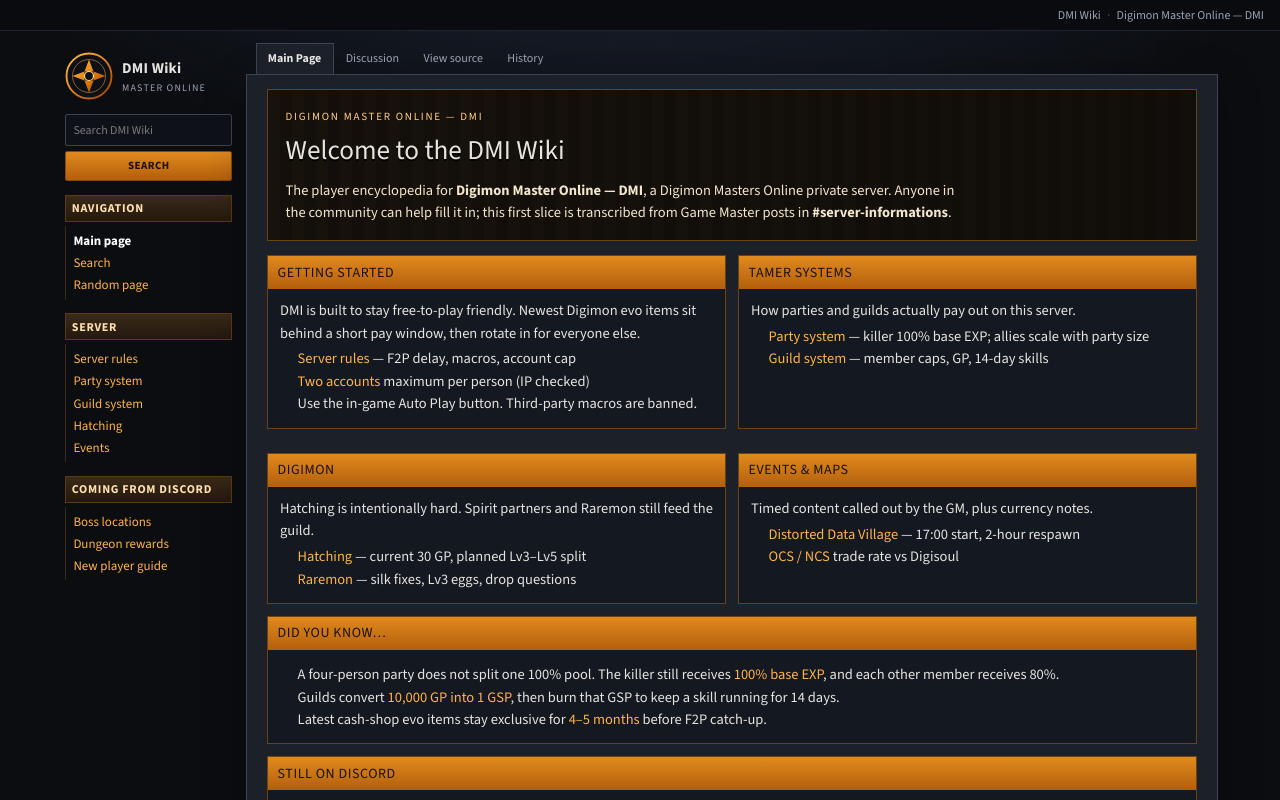
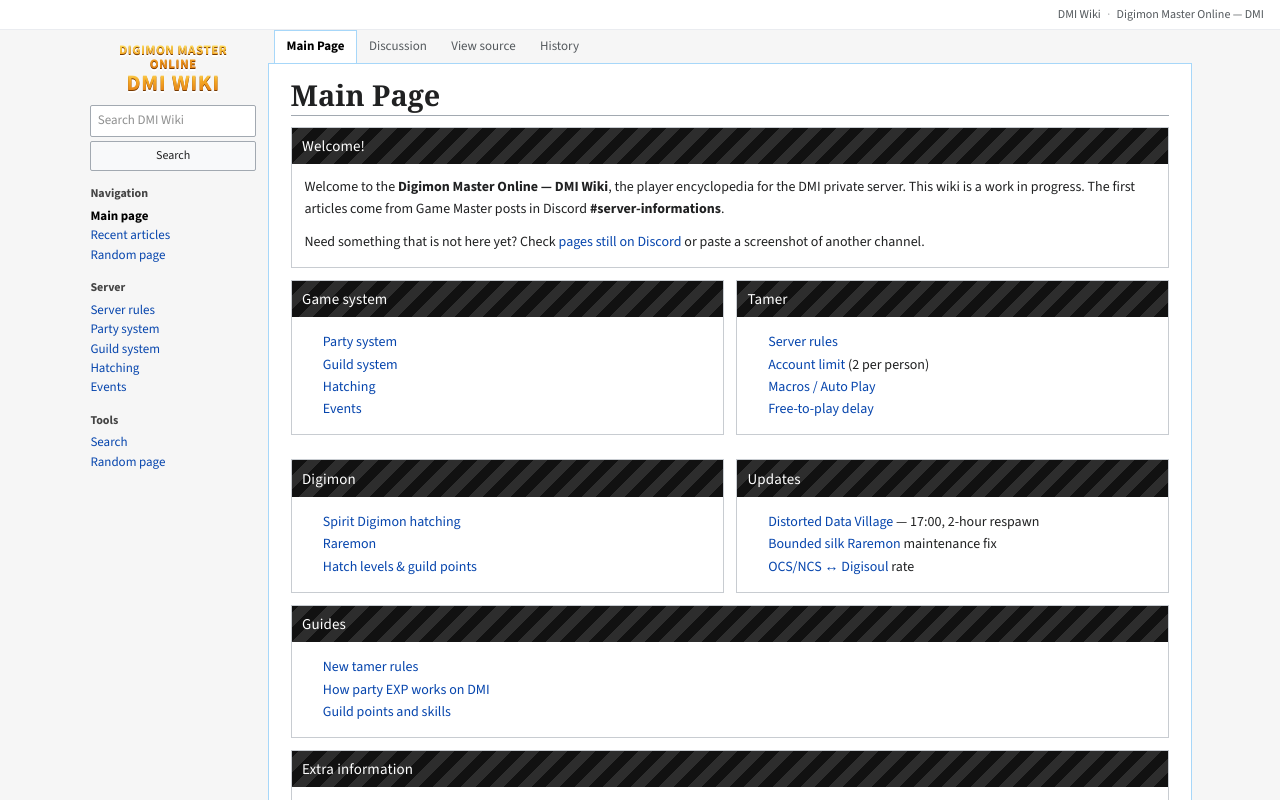
Before and after one commit to Eldonz0/dmi-wiki, a Next.js app: page / in a window 1280 px wide. Shown: the top 800 px of the page. Built offline with nearby package versions, Linux system fonts and the light colour scheme.

Commit message:
Match dmowiki light MediaWiki skin
Switch to gray page chrome, gold wordmark, blue links, and black diagonal-stripe portal headers based on the live DMO wiki layout.

Co-authored-by: seldakkak96 <seldakkak96@gmail.com>

```diff
--- a/src/app/globals.css
+++ b/src/app/globals.css
@@ -50,38 +50,38 @@
 }
 
 :root {
-  --background: #0b0d11;
-  --foreground: #e6e4df;
-  --card: #1b2029;
-  --card-foreground: #e6e4df;
-  --popover: #1b2029;
-  --popover-foreground: #e6e4df;
-  --primary: #ffb347;
-  --primary-foreground: #1a1004;
-  --secondary: #24180e;
-  --secondary-foreground: #ffe0b0;
-  --muted: #1a1e27;
-  --muted-foreground: #9aa3b2;
-  --accent: #24180e;
-  --accent-foreground: #ffe0b0;
+  --background: #f6f6f6;
+  --foreground: #202122;
+  --card: #ffffff;
+  --card-foreground: #202122;
+  --popover: #ffffff;
+  --popover-foreground: #202122;
+  --primary: #0645ad;
+  --primary-foreground: #ffffff;
+  --secondary: #eaecf0;
+  --secondary-foreground: #202122;
+  --muted: #f8f9fa;
+  --muted-foreground: #54595d;
+  --accent: #eaecf0;
+  --accent-foreground: #202122;
   --destructive: oklch(0.577 0.245 27.325);
-  --border: #3c4454;
-  --input: #3c4454;
-  --ring: #ffb347;
-  --chart-1: #ffb347;
-  --chart-2: #88c0ff;
-  --chart-3: #e07a12;
-  --chart-4: #7ad0a0;
-  --chart-5: #c090ff;
-  --radius: 0.3rem;
-  --sidebar: #12151c;
-  --sidebar-foreground: #e6e4df;
-  --sidebar-primary: #ffb347;
-  --sidebar-primary-foreground: #1a1004;
-  --sidebar-accent: #24180e;
-  --sidebar-accent-foreground: #ffe0b0;
-  --sidebar-border: #3c4454;
-  --sidebar-ring: #ffb347;
+  --border: #c8ccd1;
+  --input: #a2a9b1;
+  --ring: #0645ad;
+  --chart-1: #0645ad;
+  --chart-2: #e07a12;
+  --chart-3: #14866d;
+  --chart-4: #b32424;
+  --chart-5: #54595d;
+  --radius: 0.25rem;
+  --sidebar: #f8f9fa;
+  --sidebar-foreground: #202122;
+  --sidebar-primary: #0645ad;
+  --sidebar-primary-foreground: #ffffff;
+  --sidebar-accent: #eaecf0;
+  --sidebar-accent-foreground: #202122;
+  --sidebar-border: #c8ccd1;
+  --sidebar-ring: #0645ad;
 }
 
 .dark {
--- a/src/app/layout.tsx
+++ b/src/app/layout.tsx
@@ -26,7 +26,7 @@ export default function RootLayout({ children }: LayoutProps<"/">) {
   return (
     <html
       lang="en"
-      className={`dark ${sourceSans.variable} ${sourceSerif.variable} h-full`}
+      className={`${sourceSans.variable} ${sourceSerif.variable} h-full`}
     >
       <body className="min-h-full flex flex-col">
         <WikiShell>{children}</WikiShell>
--- a/src/app/page.tsx
+++ b/src/app/page.tsx
@@ -3,101 +3,108 @@ import { PortalBox } from "@/components/wiki-article";
 
 export default function HomePage() {
   return (
-    <div>
-      <div className="hero">
-        <div className="hero-inner">
-          <div className="hero-kicker">Digimon Master Online — DMI</div>
-          <h1>Welcome to the DMI Wiki</h1>
-          <p>
-            The player encyclopedia for <strong>Digimon Master Online — DMI</strong>,
-            a Digimon Masters Online private server. Anyone in the community can
-            help fill it in; this first slice is transcribed from Game Master
-            posts in <strong>#server-informations</strong>.
-          </p>
-        </div>
-      </div>
+    <article className="mw-article">
+      <h1 className="mw-firstHeading">Main Page</h1>
+
+      <PortalBox title="Welcome!">
+        <p>
+          Welcome to the <strong>Digimon Master Online — DMI Wiki</strong>, the
+          player encyclopedia for the DMI private server. This wiki is a work in
+          progress. The first articles come from Game Master posts in Discord{" "}
+          <strong>#server-informations</strong>.
+        </p>
+        <p>
+          Need something that is not here yet? Check{" "}
+          <Link href="/search">pages still on Discord</Link> or paste a
+          screenshot of another channel.
+        </p>
+      </PortalBox>
 
       <div className="portal-grid">
-        <PortalBox title="Getting started">
-          <p>
-            DMI is built to stay free-to-play friendly. Newest Digimon evo items
-            sit behind a short pay window, then rotate in for everyone else.
-          </p>
+        <PortalBox title="Game system">
           <ul>
             <li>
-              <Link href="/rules">Server rules</Link> — F2P delay, macros, account cap
+              <Link href="/party">Party system</Link>
             </li>
             <li>
-              <Link href="/rules">Two accounts</Link> maximum per person (IP checked)
+              <Link href="/guild">Guild system</Link>
             </li>
-            <li>Use the in-game Auto Play button. Third-party macros are banned.</li>
+            <li>
+              <Link href="/hatching">Hatching</Link>
+            </li>
+            <li>
+              <Link href="/events">Events</Link>
+            </li>
           </ul>
         </PortalBox>
 
-        <PortalBox title="Tamer systems">
-          <p>How parties and guilds actually pay out on this server.</p>
+        <PortalBox title="Tamer">
           <ul>
             <li>
-              <Link href="/party">Party system</Link> — killer 100% base EXP; allies scale with party size
+              <Link href="/rules">Server rules</Link>
             </li>
             <li>
-              <Link href="/guild">Guild system</Link> — member caps, GP, 14-day skills
+              <Link href="/rules">Account limit</Link> (2 per person)
+            </li>
+            <li>
+              <Link href="/rules">Macros / Auto Play</Link>
+            </li>
+            <li>
+              <Link href="/rules">Free-to-play delay</Link>
             </li>
           </ul>
         </PortalBox>
 
         <PortalBox title="Digimon">
-          <p>Hatching is intentionally hard. Spirit partners and Raremon still feed the guild.</p>
           <ul>
             <li>
-              <Link href="/hatching">Hatching</Link> — current 30 GP, planned Lv3–Lv5 split
+              <Link href="/hatching">Spirit Digimon hatching</Link>
             </li>
             <li>
-              <Link href="/events">Raremon</Link> — silk fixes, Lv3 eggs, drop questions
+              <Link href="/events">Raremon</Link>
+            </li>
+            <li>
+              <Link href="/hatching">Hatch levels &amp; guild points</Link>
             </li>
           </ul>
         </PortalBox>
 
-        <PortalBox title="Events & maps">
-          <p>Timed content called out by the GM, plus currency notes.</p>
+        <PortalBox title="Updates">
           <ul>
             <li>
-              <Link href="/events">Distorted Data Village</Link> — 17:00 start, 2-hour respawn
+              <Link href="/events">Distorted Data Village</Link> — 17:00, 2-hour respawn
             </li>
             <li>
-              <Link href="/events">OCS / NCS</Link> trade rate vs Digisoul
+              <Link href="/events">Bounded silk Raremon</Link> maintenance fix
+            </li>
+            <li>
+              <Link href="/events">OCS/NCS ↔ Digisoul</Link> rate
             </li>
           </ul>
         </PortalBox>
       </div>
 
-      <PortalBox title="Did you know…">
+      <PortalBox title="Guides">
         <ul>
           <li>
-            A four-person party does not split one 100% pool. The killer still
-            receives <Link href="/party">100% base EXP</Link>, and each other
-            member receives 80%.
+            <Link href="/rules">New tamer rules</Link>
           </li>
           <li>
-            Guilds convert <Link href="/guild">10,000 GP into 1 GSP</Link>, then
-            burn that GSP to keep a skill running for 14 days.
+            <Link href="/party">How party EXP works on DMI</Link>
           </li>
           <li>
-            Latest cash-shop evo items stay exclusive for{" "}
-            <Link href="/rules">4–5 months</Link> before F2P catch-up.
+            <Link href="/guild">Guild points and skills</Link>
           </li>
         </ul>
       </PortalBox>
 
-      <PortalBox title="Still on Discord">
+      <PortalBox title="Extra information">
         <p>
-          These channels exist on the DMI server but are not transcribed yet:
-          <strong> #boss-locations</strong>, <strong>#new-players-guide</strong>,{" "}
-          <strong>#dungeon-reward-rules</strong>, <strong>#download-link</strong>,{" "}
-          <strong>#digimon-roles</strong>. Screenshot or paste them and they
-          become wiki pages.
+          Still only on Discord: <strong>#boss-locations</strong>,{" "}
+          <strong>#new-players-guide</strong>, <strong>#dungeon-reward-rules</strong>,{" "}
+          <strong>#download-link</strong>, <strong>#digimon-roles</strong>.
         </p>
       </PortalBox>
-    </div>
+    </article>
   );
 }
--- a/src/app/wiki-skin.css
+++ b/src/app/wiki-skin.css
@@ -1,22 +1,24 @@
 .mw-skin {
-  --mw-page: #0b0d11;
-  --mw-panel: #12151c;
-  --mw-content: #1b2029;
-  --mw-text: #e6e4df;
-  --mw-muted: #9aa3b2;
-  --mw-line: #3c4454;
-  --mw-link: #ffb347;
-  --mw-link-hover: #ffe08a;
-  --mw-orange: #d4780c;
-  --mw-orange-dark: #9a4e08;
+  --mw-page: #f6f6f6;
+  --mw-panel: #f9f9f9;
+  --mw-content: #ffffff;
+  --mw-text: #202122;
+  --mw-muted: #54595d;
+  --mw-line: #a7d7f9;
+  --mw-rule: #a2a9b1;
+  --mw-link: #0645ad;
+  --mw-link-hover: #0b0080;
+  --stripe: repeating-linear-gradient(
+    -45deg,
+    #111 0 10px,
+    #2d2d2d 10px 20px
+  );
   min-height: 100%;
-  background:
-    radial-gradient(1200px 500px at 50% -10%, #1c2433 0%, transparent 55%),
-    var(--mw-page);
+  background: var(--mw-page);
   color: var(--mw-text);
-  font-family: var(--font-sans), "Segoe UI", sans-serif;
-  font-size: 14.5px;
-  line-height: 1.55;
+  font-family: var(--font-sans), sans-serif;
+  font-size: 14px;
+  line-height: 1.6;
 }
 
 .mw-skin a {
@@ -25,19 +27,46 @@
 }
 
 .mw-skin a:hover {
-  color: var(--mw-link-hover);
   text-decoration: underline;
+}
+
+.mw-wordmark {
+  display: block;
+  text-align: center;
+  padding: 0.85rem 0.5rem 0.35rem;
+  text-decoration: none !important;
+}
+
+.mw-wordmark .line1,
+.mw-wordmark .line2 {
+  display: block;
+  font-weight: 800;
+  letter-spacing: 0.04em;
+  line-height: 1.05;
+  background: linear-gradient(#ffe566, #f5a623 45%, #e07a12);
+  -webkit-background-clip: text;
+  background-clip: text;
+  color: transparent;
+  filter: drop-shadow(0 1px 0 #7a3b00) drop-shadow(0 2px 0 #fff);
+}
+
+.mw-wordmark .line1 {
+  font-size: 13px;
+}
+
+.mw-wordmark .line2 {
+  font-size: 22px;
 }
 
 .mw-personal {
   display: flex;
   justify-content: flex-end;
   gap: 0.4rem;
-  padding: 0.35rem 1rem;
+  padding: 0.3rem 1rem;
   font-size: 12px;
   color: var(--mw-muted);
-  border-bottom: 1px solid #1f2430;
-  background: #090b0f;
+  background: #fff;
+  border-bottom: 1px solid #eaecf0;
 }
 
 .mw-dot {
@@ -47,51 +76,22 @@
 .mw-frame {
   display: flex;
   align-items: flex-start;
-  max-width: 1180px;
+  max-width: 1120px;
   margin: 0 auto;
-  padding: 0.75rem 0.75rem 2rem;
-  gap: 0;
+  padding: 0 0.5rem 2rem;
 }
 
 .mw-sidebar {
-  width: 11.5rem;
+  width: 11.25rem;
   flex-shrink: 0;
-  padding: 0.6rem 0.85rem 1.5rem 0.2rem;
-}
-
-.mw-logo {
-  display: flex;
-  align-items: center;
-  gap: 0.55rem;
-  margin-bottom: 0.85rem;
-  color: var(--mw-text) !important;
-  text-decoration: none !important;
-}
-
-.mw-logo-mark {
-  width: 48px;
-  height: 48px;
-}
-
-.mw-logo strong {
-  display: block;
-  font-size: 15px;
-  letter-spacing: 0.02em;
-}
-
-.mw-logo em {
-  display: block;
-  font-style: normal;
-  font-size: 10px;
-  color: var(--mw-muted);
-  letter-spacing: 0.12em;
-  text-transform: uppercase;
+  padding: 0 0.75rem 1.5rem 0.15rem;
+  background: transparent;
 }
 
 .mw-search {
   display: flex;
-  gap: 0.3rem;
-  margin-bottom: 0.9rem;
+  gap: 0.25rem;
+  margin: 0.35rem 0 0.85rem;
 }
 
 .mw-search.compact {
@@ -100,58 +100,55 @@
 
 .mw-search input {
   width: 100%;
-  background: #0e1117;
-  border: 1px solid var(--mw-line);
+  background: #fff;
+  border: 1px solid #a2a9b1;
   color: var(--mw-text);
-  padding: 0.35rem 0.45rem;
-  font-size: 12px;
+  padding: 0.28rem 0.4rem;
+  font-size: 13px;
   border-radius: 2px;
 }
 
 .mw-search button {
-  background: linear-gradient(#e08a1e, #b35f0c);
-  border: 1px solid #8a4708;
-  color: #1a1004;
-  font-weight: 700;
-  font-size: 11px;
-  letter-spacing: 0.04em;
-  text-transform: uppercase;
-  padding: 0.35rem 0.5rem;
+  background: #f8f9fa;
+  border: 1px solid #a2a9b1;
+  color: #202122;
+  font-size: 12px;
+  padding: 0.28rem 0.45rem;
   cursor: pointer;
   border-radius: 2px;
 }
 
 .mw-portlet {
-  margin-bottom: 0.85rem;
+  margin-bottom: 0.9rem;
 }
 
 .mw-portlet h3 {
-  margin: 0 0 0.25rem;
-  padding: 0.2rem 0.35rem;
+  margin: 0 0 0.2rem;
+  padding: 0;
   font-size: 12px;
   font-weight: 700;
-  text-transform: uppercase;
-  letter-spacing: 0.06em;
-  color: #ffe0b0;
-  background: linear-gradient(#3a2a18, #24180e);
-  border: 1px solid #5a3b16;
+  color: #444;
+  text-transform: none;
+  letter-spacing: 0;
+  background: none;
+  border: none;
 }
 
 .mw-portlet ul {
   list-style: none;
   margin: 0;
-  padding: 0.2rem 0 0.15rem 0.45rem;
-  border-left: 1px solid #3a2a18;
+  padding: 0;
 }
 
 .mw-portlet li {
-  margin: 0.12rem 0;
+  margin: 0.08rem 0;
   font-size: 13px;
+  line-height: 1.4;
 }
 
 .mw-portlet a.is-active {
-  color: #fff;
-  font-weight: 650;
+  font-weight: 700;
+  color: #000;
 }
 
 .mw-workspace {
@@ -163,130 +160,131 @@
   display: none;
   align-items: center;
   gap: 0.6rem;
-  margin-bottom: 0.5rem;
+  margin: 0.4rem 0;
 }
 
 .mw-mobile-brand {
-  font-weight: 700;
-  color: var(--mw-text) !important;
+  font-weight: 800;
+  background: linear-gradient(#ffe566, #e07a12);
+  -webkit-background-clip: text;
+  background-clip: text;
+  color: transparent !important;
   text-decoration: none !important;
 }
 
 .mw-tabs {
   display: flex;
-  gap: 0;
-  margin-left: 0.6rem;
+  margin-left: 0.4rem;
   position: relative;
   z-index: 1;
 }
 
 .mw-tabs span {
   display: inline-block;
-  padding: 0.35rem 0.7rem 0.4rem;
-  font-size: 12px;
+  padding: 0.32rem 0.7rem 0.38rem;
+  font-size: 13px;
   color: var(--mw-muted);
   border: 1px solid transparent;
   border-bottom: none;
 }
 
 .mw-tabs .is-selected {
-  background: var(--mw-content);
-  color: var(--mw-text);
+  background: #fff;
+  color: #000;
   border-color: var(--mw-line);
-  border-bottom-color: var(--mw-content);
+  border-bottom-color: #fff;
   font-weight: 650;
 }
 
 .mw-content {
-  background: var(--mw-content);
+  background: #fff;
   border: 1px solid var(--mw-line);
-  padding: 0.85rem 1.25rem 1.4rem;
+  padding: 0.9rem 1.35rem 1.5rem;
   min-height: 28rem;
-  box-shadow: 0 12px 40px rgba(0, 0, 0, 0.28);
 }
 
 .mw-footer {
-  padding: 0.9rem 0.2rem 0;
-  font-size: 11px;
+  padding: 0.85rem 0.15rem 0;
+  font-size: 12px;
   color: var(--mw-muted);
 }
 
 .mw-pre-title {
   font-size: 12px;
   color: var(--mw-muted);
-  margin-bottom: 0.15rem;
 }
 
 .mw-firstHeading {
-  margin: 0 0 0.75rem;
-  padding-bottom: 0.2rem;
-  font-size: 1.85rem;
+  margin: 0 0 0.7rem;
+  padding-bottom: 0.15rem;
+  font-size: 1.8rem;
   font-weight: 700;
   line-height: 1.2;
-  border-bottom: 1px solid var(--mw-line);
+  font-family: "Linux Libertine", Georgia, Times, var(--font-heading), serif;
+  border-bottom: 1px solid var(--mw-rule);
 }
 
 .mw-article h2 {
-  margin: 1.35rem 0 0.5rem;
-  padding-bottom: 0.12rem;
-  font-size: 1.25rem;
-  border-bottom: 1px solid var(--mw-line);
+  margin: 1.3rem 0 0.45rem;
+  padding-bottom: 0.08rem;
+  font-size: 1.35rem;
+  font-family: "Linux Libertine", Georgia, Times, var(--font-heading), serif;
+  border-bottom: 1px solid var(--mw-rule);
 }
 
 .mw-article h3 {
-  margin: 1rem 0 0.35rem;
-  font-size: 1.05rem;
+  margin: 1rem 0 0.3rem;
+  font-size: 1.1rem;
 }
 
 .mw-article p,
 .mw-article li {
-  color: #d8d6d1;
+  color: #202122;
 }
 
 .mw-article p + p {
-  margin-top: 0.7rem;
+  margin-top: 0.65rem;
 }
 
 .mw-article ul {
-  margin: 0.4rem 0 0.8rem 1.2rem;
+  margin: 0.35rem 0 0.75rem 1.3rem;
 }
 
 .mw-source {
-  margin-top: 1.6rem !important;
-  font-size: 11px;
+  margin-top: 1.5rem !important;
+  font-size: 12px;
   color: var(--mw-muted) !important;
-  border-top: 1px solid var(--mw-line);
-  padding-top: 0.7rem;
+  border-top: 1px solid var(--mw-rule);
+  padding-top: 0.65rem;
 }
 
 .infobox {
   float: right;
-  width: 18rem;
+  width: 17.5rem;
   margin: 0 0 1rem 1rem;
-  border: 1px solid #6a4314;
-  background: #141821;
-  font-size: 12.5px;
+  border: 1px solid #a2a9b1;
+  background: #f8f9fa;
+  font-size: 13px;
   border-collapse: collapse;
 }
 
 .infobox th,
 .infobox td {
-  border: 1px solid #3a3228;
-  padding: 0.35rem 0.5rem;
+  border: 1px solid #eaecf0;
+  padding: 0.32rem 0.5rem;
 }
 
 .infobox thead th {
-  background: linear-gradient(#e08a1e, #b35f0c);
-  color: #1a1004;
+  background: var(--stripe);
+  color: #fff;
   text-align: center;
   font-size: 13px;
-  letter-spacing: 0.03em;
 }
 
 .infobox tbody th {
   width: 42%;
-  background: #24180e;
-  color: #f0d2a4;
+  background: #eaecf0;
+  color: #202122;
   font-weight: 650;
   text-align: left;
 }
@@ -294,92 +292,52 @@
 .wikitable {
   width: 100%;
   border-collapse: collapse;
-  margin: 0.6rem 0 1rem;
+  margin: 0.55rem 0 1rem;
   font-size: 13.5px;
+  background: #fff;
 }
 
 .wikitable th,
 .wikitable td {
-  border: 1px solid #4a5568;
-  padding: 0.4rem 0.55rem;
+  border: 1px solid #a2a9b1;
+  padding: 0.38rem 0.55rem;
 }
 
 .wikitable th {
-  background: linear-gradient(#3a2a18, #24180e);
-  color: #ffe0b0;
+  background: #eaecf0;
+  color: #202122;
   text-align: left;
   font-weight: 650;
 }
 
 .wikitable tr:nth-child(even) td {
-  background: #161b24;
+  background: #f8f9fa;
 }
 
 .portal {
-  border: 1px solid #6a4314;
-  background: #141821;
+  border: 1px solid #c8ccd1;
+  background: #fff;
   margin-bottom: 0.75rem;
 }
 
 .portal > h2 {
   margin: 0 !important;
   border: none !important;
-  padding: 0.35rem 0.6rem !important;
-  font-size: 14px !important;
-  background: linear-gradient(#e08a1e, #b35f0c);
-  color: #1a1004;
-  letter-spacing: 0.04em;
-  text-transform: uppercase;
+  padding: 0.38rem 0.65rem !important;
+  font-size: 15px !important;
+  font-family: var(--font-sans), sans-serif !important;
+  background: var(--stripe);
+  color: #fff;
+  letter-spacing: 0.01em;
 }
 
 .portal-body {
-  padding: 0.65rem 0.75rem 0.8rem;
+  padding: 0.7rem 0.8rem 0.85rem;
 }
 
 .portal-body ul {
-  margin: 0.2rem 0 0 1.1rem;
-}
-
-.hero {
-  position: relative;
-  overflow: hidden;
-  border: 1px solid #6a4314;
-  margin-bottom: 0.85rem;
-  background:
-    linear-gradient(90deg, rgba(12, 10, 8, 0.2), rgba(12, 10, 8, 0.55)),
-    repeating-linear-gradient(
-      90deg,
-      #1a140c 0 12px,
-      #16100a 12px 24px
-    ),
-    radial-gradient(circle at 80% 40%, #d4780c 0%, transparent 42%),
-    #120e0a;
-}
-
-.hero-inner {
-  position: relative;
-  padding: 1.15rem 1.1rem 1.05rem;
-}
-
-.hero h1 {
-  margin: 0;
-  font-size: 1.7rem;
-  border: none;
-  text-shadow: 0 2px 0 #000;
-}
-
-.hero p {
-  max-width: 42rem;
-  margin: 0.45rem 0 0;
-  color: #f3e6cf;
-}
-
-.hero-kicker {
-  font-size: 11px;
-  letter-spacing: 0.16em;
-  text-transform: uppercase;
-  color: #ffd089;
-  margin-bottom: 0.25rem;
+  margin: 0.2rem 0 0 1.15rem;
+  columns: 1;
 }
 
 .portal-grid {
@@ -389,10 +347,10 @@
 }
 
 .toc {
-  display: inline-block;
-  background: #141821;
-  border: 1px solid var(--mw-line);
-  padding: 0.5rem 0.8rem 0.65rem;
+  display: table;
+  background: #f8f9fa;
+  border: 1px solid #a2a9b1;
+  padding: 0.45rem 0.85rem 0.55rem;
   margin: 0 0 1rem;
   font-size: 13px;
 }
@@ -400,7 +358,7 @@
 .toc strong {
   display: block;
   text-align: center;
-  margin-bottom: 0.25rem;
+  margin-bottom: 0.2rem;
 }
 
 .toc ol {
@@ -409,11 +367,13 @@
 }
 
 .mw-sheet {
-  background: var(--mw-panel) !important;
+  background: #fff !important;
 }
 
 @media (max-width: 860px) {
-  .mw-sidebar-desktop {
+  .mw-sidebar-desktop,
+  .mw-sidebar .mw-wordmark,
+  .mw-sidebar .mw-search {
     display: none;
   }
 
@@ -426,7 +386,7 @@
   }
 
   .mw-frame {
-    padding: 0.5rem 0.5rem 1.5rem;
+    padding: 0 0.4rem 1.4rem;
   }
 
   .mw-tabs {
@@ -445,6 +405,6 @@
   }
 
   .mw-content {
-    padding: 0.75rem 0.85rem 1.1rem;
+    padding: 0.7rem 0.8rem 1.1rem;
   }
 }
--- a/src/components/wiki-shell.tsx
+++ b/src/components/wiki-shell.tsx
@@ -4,7 +4,6 @@ import Link from "next/link";
 import { usePathname } from "next/navigation";
 import { Menu } from "lucide-react";
 import { useState } from "react";
-import { Crest } from "@/components/crest";
 import { WikiSearchForm } from "@/components/wiki-search";
 import { SIDEBAR } from "@/lib/wiki";
 import { Button } from "@/components/ui/button";
@@ -65,12 +64,9 @@ export function WikiShell({ children }: { children: React.ReactNode }) {
 
       <div className="mw-frame">
         <aside className="mw-sidebar">
-          <Link href="/" className="mw-logo">
-            <Crest className="mw-logo-mark" />
-            <span>
-              <strong>DMI Wiki</strong>
-              <em>Master Online</em>
-            </span>
+          <Link href="/" className="mw-wordmark">
+            <span className="line1">DIGIMON MASTER ONLINE</span>
+            <span className="line2">DMI WIKI</span>
           </Link>
           <WikiSearchForm compact />
           <div className="mw-sidebar-desktop">
--- a/src/lib/wiki.ts
+++ b/src/lib/wiki.ts
@@ -47,7 +47,7 @@ export const SIDEBAR: SidebarGroup[] = [
     title: "Navigation",
     items: [
       { href: "/", label: "Main page" },
-      { href: "/search", label: "Search" },
+      { href: "/search", label: "Recent articles" },
       { href: "/random", label: "Random page" },
     ],
   },
@@ -62,11 +62,10 @@ export const SIDEBAR: SidebarGroup[] = [
     ],
   },
   {
-    title: "Coming from Discord",
+    title: "Tools",
     items: [
-      { href: "/search?q=boss", label: "Boss locations" },
-      { href: "/search?q=dungeon", label: "Dungeon rewards" },
-      { href: "/search?q=guide", label: "New player guide" },
+      { href: "/search", label: "Search" },
+      { href: "/random", label: "Random page" },
     ],
   },
 ];
```
